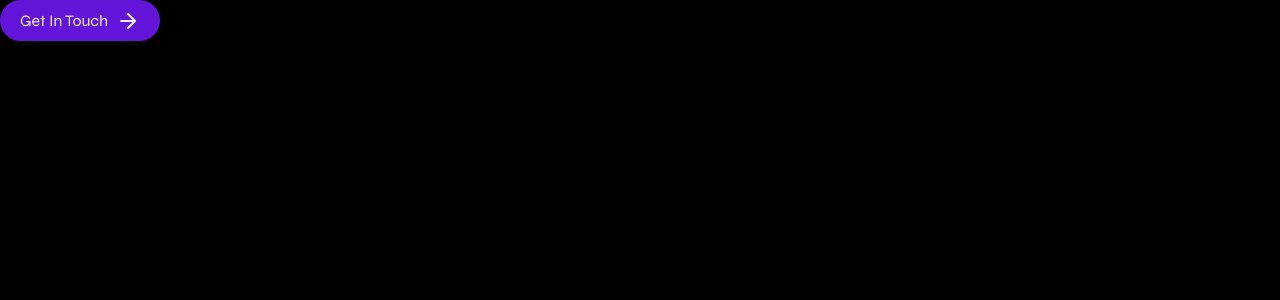
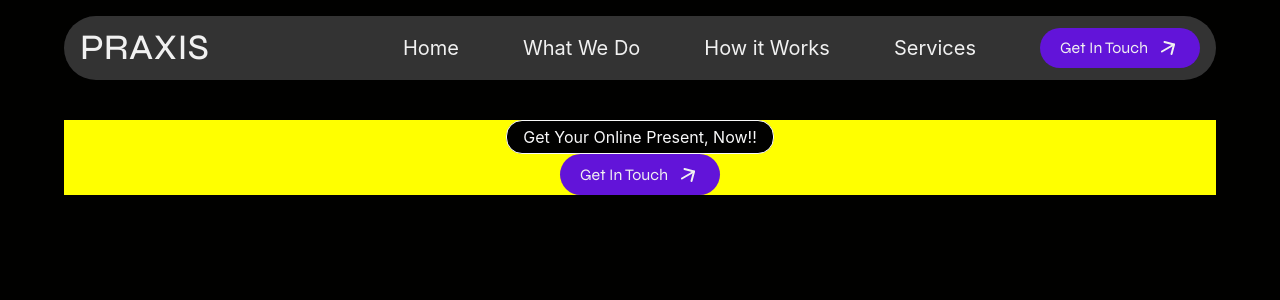
Before and after one commit to digvijaysinhx1/solo-dev-studio, a React (Vite) app: page / in a window 1280 px wide. Shown: the top 300 px of the page. Built offline with nearby package versions, Linux system fonts and the light colour scheme; a web font is replaced by a local one.

Commit message:
starting of hero section & navbar done

```diff
--- a/src/App.jsx
+++ b/src/App.jsx
@@ -1,9 +1,15 @@
-import GetBtn from "./component/btn/GetBtn"
+import Hero from "./component/Hero Section/Hero"
+import Navbar from "./component/navbar/Navbar"
+import Span from "./component/spans/Span"
 
 const App = () => {
   return (
     <>
-      <GetBtn/>
+    <div className="flex flex-col w-full relative gap-10 justify-center items-center overflow-x-hidden">
+      <Navbar/>
+      <Hero/>
+    </div>
+
     </>
   )
 }
--- /dev/null
+++ b/src/component/Hero Section/Hero.jsx
@@ -0,0 +1,18 @@
+import React from 'react'
+import HeroHeading from './HeroHeading'
+import HeroPara from './HeroPara'
+import GetBtn from '../btn/GetBtn'
+import Span from '../spans/Span'
+
+const Hero = (elem) => {
+  return (
+    <div className='h-[50%] top-0 w-[90%] bg-[#ffff00] flex flex-col items-center justify-center ' >
+        <Span text="Get Your Online Present, Now!!"/>
+        <HeroHeading/>
+        <HeroPara/>
+        <GetBtn/>
+    </div>
+  )
+}
+
+export default Hero
--- /dev/null
+++ b/src/component/Hero Section/HeroHeading.jsx
@@ -0,0 +1,11 @@
+import React from 'react'
+
+const HeroHeading = () => {
+  return (
+    <div>
+
+    </div>
+  )
+}
+
+export default HeroHeading
--- /dev/null
+++ b/src/component/Hero Section/HeroPara.jsx
@@ -0,0 +1,11 @@
+import React from 'react'
+
+const HeroPara = () => {
+  return (
+    <div>
+
+    </div>
+  )
+}
+
+export default HeroPara
--- a/src/component/btn/GetBtn.jsx
+++ b/src/component/btn/GetBtn.jsx
@@ -3,8 +3,10 @@ import { ArrowRight } from 'lucide-react';
 
 const GetBtn = () => {
   return (
-    <div className='bg-[#6214D9] text-[#F1F1F1] h-fit w-fit px-5 py-2 rounded-3xl'>
-      <h1 className='inline-flex items-center gap-2' style={{fontFamily:"Syne"}}>Get In Touch<ArrowRight/></h1>
+    <div className='group bg-[#6214D9] hover:bg-[#732ddc] text-[#F1F1F1] sm:text-[1rem]  cursor-pointer h-fit w-fit px-5 py-2 rounded-3xl transition-transform duration-200 ease-in-out delay-200'>
+      <h1 className='inline-flex items-center gap-2' style={{fontFamily:"Syne"}}>
+        Get In Touch<ArrowRight className="transition-transform scale-x-140 sm:scale-x-100 sm:-rotate-30 duration-300 group-hover:rotate-0 group-hover:scale-x-140"/>
+        </h1>
     </div>
   )
 }
--- /dev/null
+++ b/src/component/navbar/Navbar.jsx
@@ -0,0 +1,66 @@
+import GetBtn from "../btn/GetBtn";
+import { useState } from "react";
+import { Menu, X } from "lucide-react";
+
+const navLinks = ["Home", "What We Do", "How it Works", "Services"];
+
+const Navbar = () => {
+  const [isOpen, setIsOpen] = useState(false);
+
+  const closeMenu = () => setIsOpen(false);
+
+  return (
+    <nav className="sticky top-0 z-50 flex justify-center items-center w-[90%] pt-4">
+      <div className="bg-white/20 backdrop-blur-xs text-[#F1F1F1]  px-4 py-3 w-full max-w-7xl flex justify-between items-center rounded-4xl sm:text-[1rem]">
+        {/* Logo */}
+        <h1
+          className="text-3xl sm:text-2xl lg:text-4xl  font-medium gap-4 cursor-default"
+          style={{ fontFamily: "Syne" }}
+        >
+          PRAXIS
+        </h1>
+
+        {/* Desktop Nav */}
+        <div className="hidden sm:flex items-center  xl:text-xl sm:gap-4 md:gap-8 lg:gap-12 xl:gap-16">
+          {navLinks.map((link) => (
+            <a
+              key={link}
+              href={`#${link.replace(/\s+/g, "-").toLowerCase()}`}
+              className="hover:underline hover:transition-transform hover:ease-in-out"
+            >
+              {link}
+            </a>
+          ))}
+          <GetBtn />
+        </div>
+
+        {/* Mobile Menu Button */}
+        <button
+          className="sm:hidden"
+          onClick={() => setIsOpen((prev) => !prev)}
+        >
+          {isOpen ? <X size={28} /> : <Menu size={28} />}
+        </button>
+
+        {/* Mobile Menu */}
+        {isOpen && (
+          <div className="top-0 left-0 w-full h-screen m-0  bg-white/20 backdrop-blur-[3xl] text-[#f1f1f1] flex flex-col items-center gap-6 py-8 text-xl sm:hidden sticky shadow-lg ">
+            {navLinks.map((link) => (
+              <a
+                key={link}
+                href={`#${link.replace(/\s+/g, "-").toLowerCase()}`}
+                onClick={closeMenu}
+                className="hover:opacity-80 transition"
+              >
+                {link}
+              </a>
+            ))}
+            <GetBtn onClick={closeMenu} />
+          </div>
+        )}
+      </div>
+    </nav>
+  );
+};
+
+export default Navbar;
--- /dev/null
+++ b/src/component/spans/Span.jsx
@@ -0,0 +1,11 @@
+import React from 'react'
+
+const Span = (props) => {
+  return (
+    <div className='bg-[#010100] w-fit h-fit px-4 py-1 border rounded-2xl'>
+      <h6 className='text-center'>{props.text}</h6>
+    </div>
+  )
+}
+
+export default Span
--- a/src/index.css
+++ b/src/index.css
@@ -9,5 +9,5 @@ html, body {
   font-family: 'Inter', -apple-system, BlinkMacSystemFont, 'Segoe UI', Roboto, Oxygen, sans-serif;
   background-color: #010100;
   color: #f9f9f9;
-  scroll-behavior: smooth;
+  /* scroll-behavior: smooth; */
 }
```
